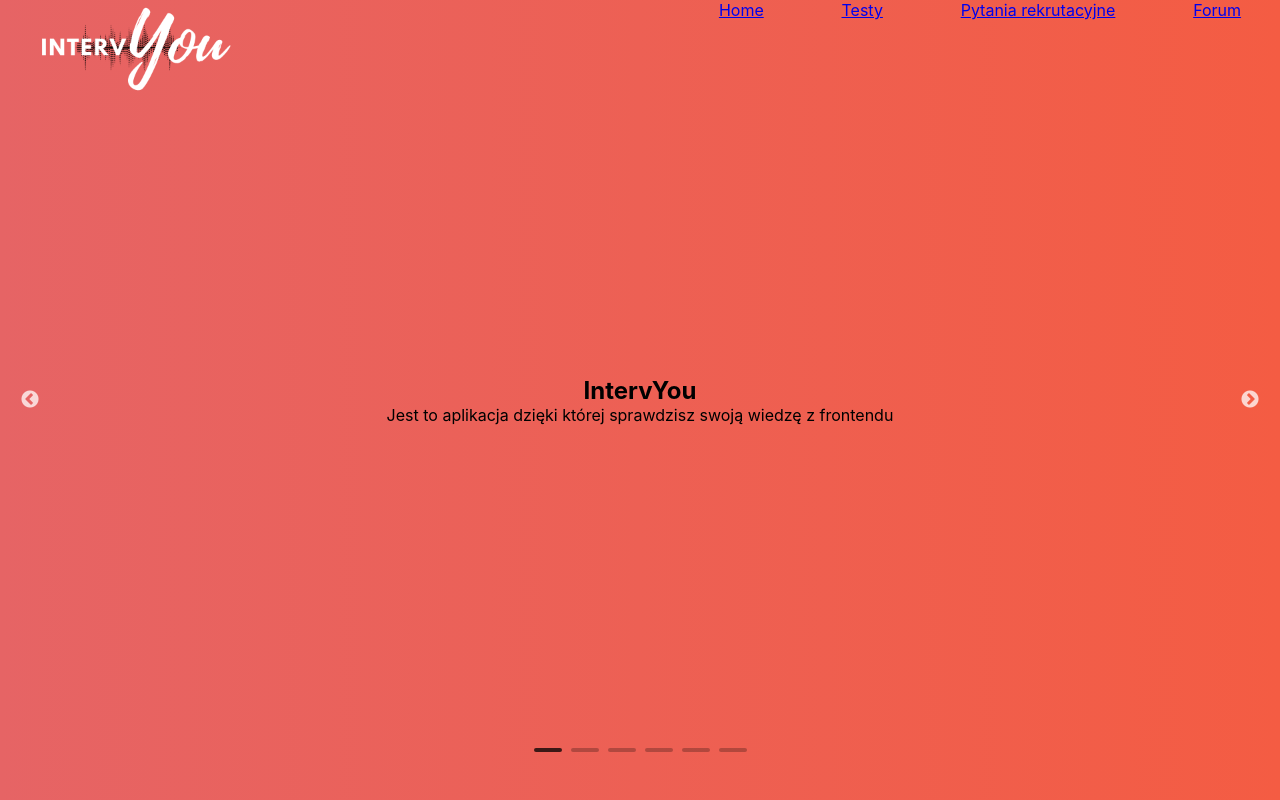
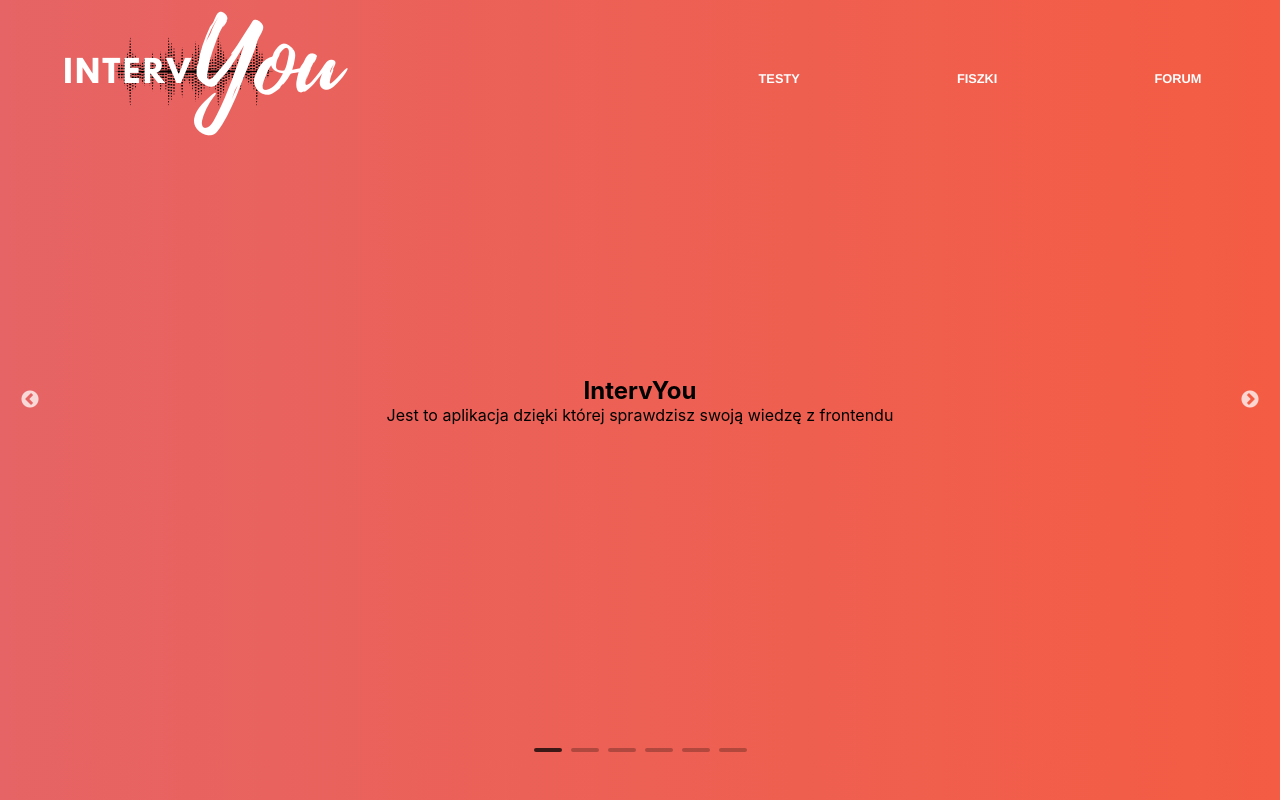
Before and after one commit to ISAKids4Ever/RecruitmentApp, a React (Create React App) app: page / in a window 1280 px wide. Built offline with nearby package versions, Linux system fonts and the light colour scheme; no server answers.

Commit message:
Navbar initial styling

```diff
--- a/src/components/Navbar.js
+++ b/src/components/Navbar.js
@@ -8,17 +8,18 @@ function Navbar(props) {
   const { profile, logout, login } = props;
   return (
     <nav className={styles.navbar}>
-      <div className={styles.navbarLeft}> <img src={logo}></img> </div>
-      <div className={styles.navbarRight}>
-        <ul className={styles.viewList}>
-          <li>
-            <Link to="/">Home</Link>
-          </li>
+      <div className={styles.navLogo}>
+        <Link to="/"><img src={logo} alt='intervyou logo'></img></Link>
+      </div>
+
+      <div id={styles.navViewList}>
+        <ol>
+
           <li>
             <Link to="/testy">Testy</Link>
           </li>
           <li>
-            <Link to="/pytania">Pytania rekrutacyjne</Link>
+            <Link to="/pytania">Fiszki</Link>
           </li>
           <li>
             <Link to="/forum">Forum</Link>
@@ -33,7 +34,7 @@ function Navbar(props) {
             <button onClick={() => firebase.auth().signOut()}>Log out</button>
           </li>}
 
-        </ul>
+        </ol>
       </div>
     </nav>
   );
--- a/src/components/Navbar.module.css
+++ b/src/components/Navbar.module.css
@@ -1,40 +1,57 @@
-.navbar {
-    display: flex;
+.navbar{
+    box-sizing: border-box;
+    width: 100vw;
     position: fixed;
     top: 0;
     left: 0;
-    width: 100%;
-    height: 40px;
-    z-index: 4;
+    z-index: 100;
+    display: flex;
+    flex-direction: column;
 }
 
-.navbarLeft {
-    width: 50%;
+.navLogo img{
+    max-height: 20vh;
+    opacity: 0.9;
 }
 
-.navbarLeft img{
-    height: 100px;
-    margin-left: 5%;
+.navLogo:hover img{
+    opacity: 1;
 }
 
-.navbarRight {
-    width: 50%;
-}
-
-.viewList {
+#navViewList ol{
     display: flex;
+    width: 50vw;
+    justify-content: space-around;
     list-style-type: none;
-    justify-content: flex-end;
     margin: 0;
 }
 
-.viewList li {
-    padding-right: 15px;
-    padding-left: 15px;
+
+#navViewList a{
+    color: white;
+    text-transform: uppercase;
+    font-weight: 600;
+    font-size: 0.8rem;
+    font-family: Helvetica, sans-serif;
+    text-decoration: none;
+    padding:0 5vw;
+}
+#navViewList:hover a{
+    opacity: 0.9;
 }
 
-.viewList li:hover {
-
-    background: gray;
-    cursor: pointer;
+@media (min-width: 600px){
+    .navbar{
+        flex-direction: row;
+        align-items: center;
+    }
+    .navLogo{
+        width: 50vw;
+    }
+    .navLogo img{
+       margin: 0 50px;
+    }
+    #navViewList ol{
+        align-items: center;
+    }
 }
```
